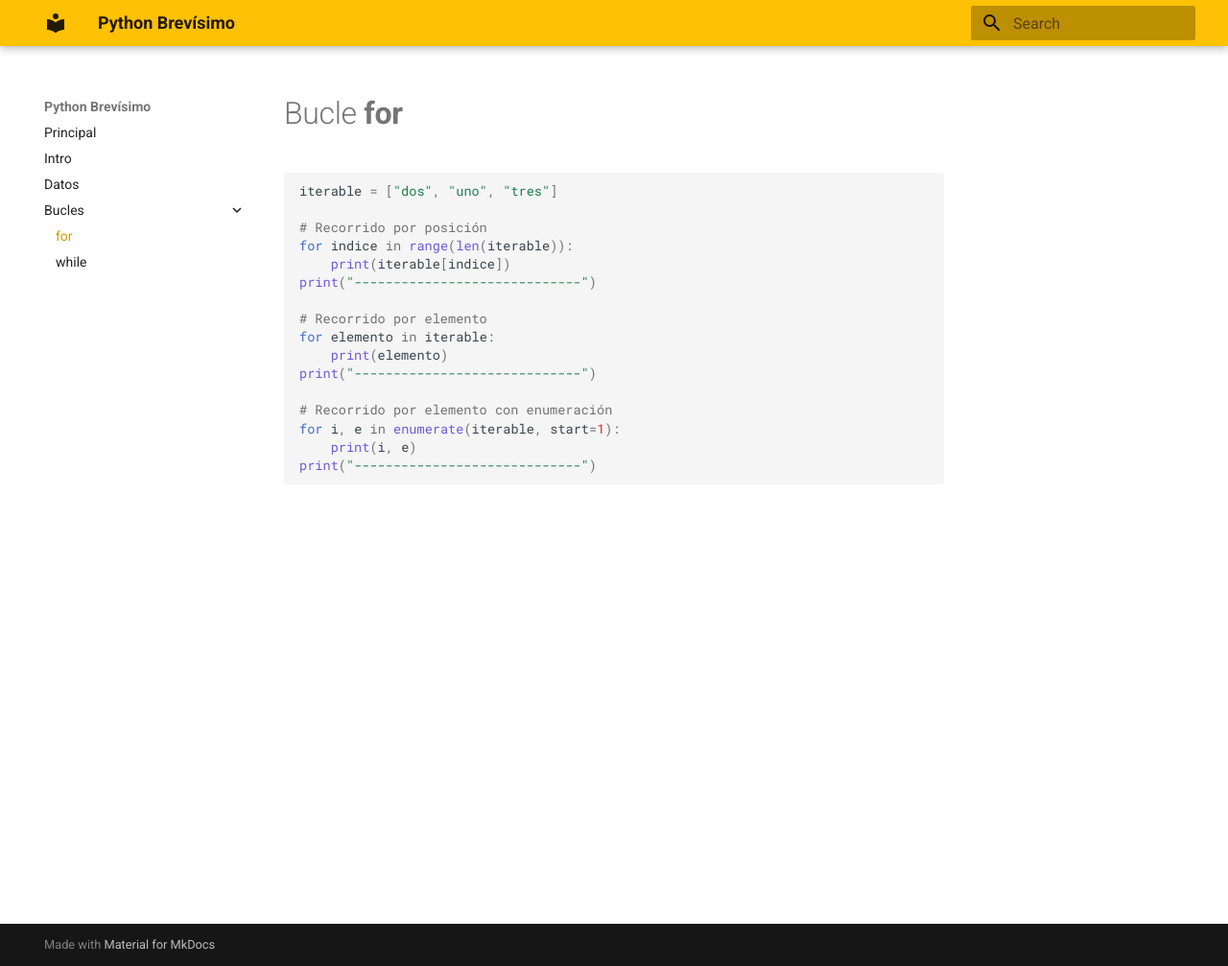
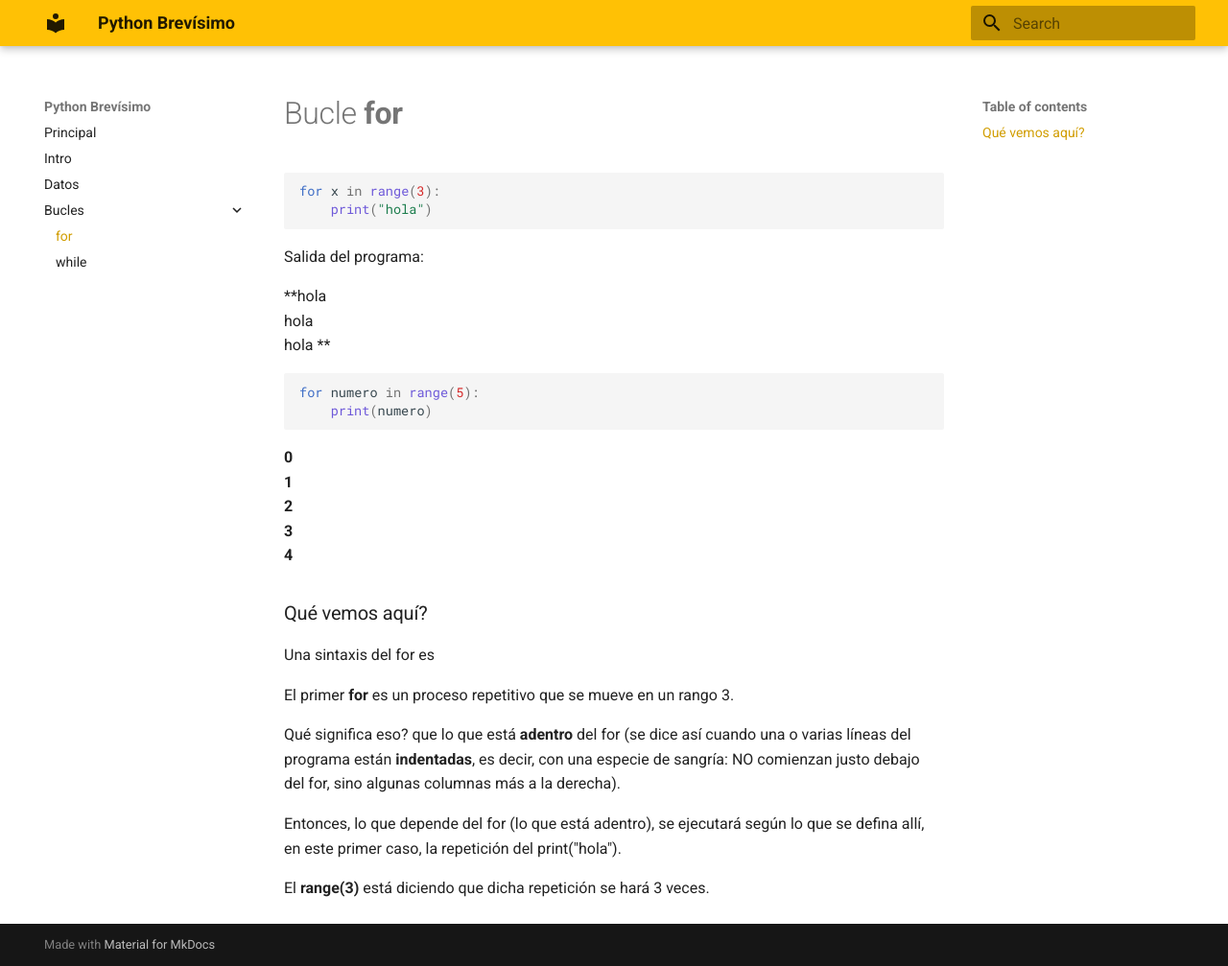
Before and after one commit to pablokan/python_brevisimo, an MkDocs documentation site: the page built from docs/bucles/for.md, in a window 1280 px wide and 1007 px high. Shown: the whole window at 96% size. Built offline with MkDocs 1.6.1 and Material for MkDocs 9.7.7, drawn with Linux system fonts in a browser that asks for light colours.

Commit message:
vars for

````diff
--- a/docs/bucles/for.md
+++ b/docs/bucles/for.md
@@ -1,19 +1,35 @@
 # Bucle **for**
+
 ``` py
-iterable = ["dos", "uno", "tres"]
+for x in range(3):
+    print("hola")
+```
 
-# Recorrido por posición
-for indice in range(len(iterable)):
-    print(iterable[indice])
-print("-----------------------------")
+Salida del programa:
 
-# Recorrido por elemento
-for elemento in iterable:
-    print(elemento)
-print("-----------------------------")
+**hola
+hola
+hola
+**
 
-# Recorrido por elemento con enumeración
-for i, e in enumerate(iterable, start=1):
-    print(i, e)
-print("-----------------------------")
+``` py
+for numero in range(5):
+    print(numero)
 ```
+**0
+1
+2
+3
+4
+**
+
+### Qué vemos aquí?
+Una sintaxis del for es
+
+El primer **for** es un proceso repetitivo que se mueve en un rango 3.
+
+Qué significa eso? que lo que está **adentro** del for (se dice así cuando una o varias líneas del programa están **indentadas**, es decir, con una especie de sangría: NO comienzan justo debajo del for, sino algunas columnas más a la derecha).
+
+Entonces, lo que depende del for (lo que está adentro), se ejecutará según lo que se defina allí, en este primer caso, la repetición del print("hola").
+
+El **range(3)** está diciendo que dicha repetición se hará 3 veces.
````
